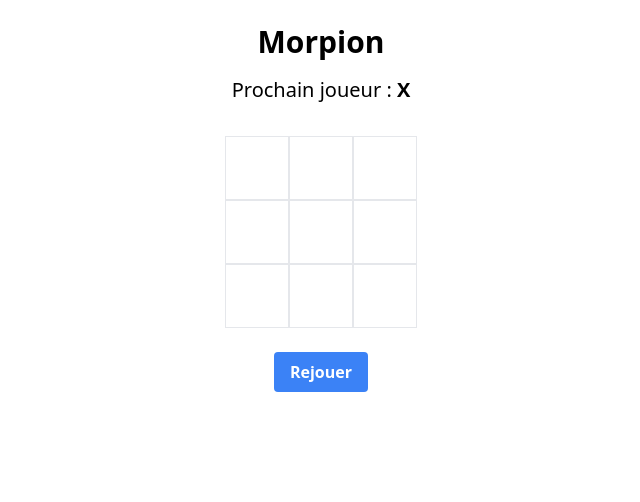
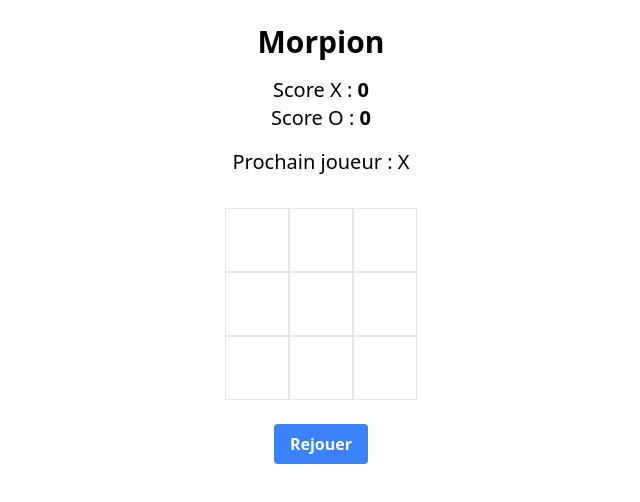
Before and after one commit to man2lol/morpion, a React (Vite) app: page / in a window 1280 px wide. Shown: the top 502 px of the page, without its empty margins (319-959 px from the left). Built offline with nearby package versions, Linux system fonts and the light colour scheme.

Commit message:
ajout des scores et de la victoire

```diff
--- a/src/App.jsx
+++ b/src/App.jsx
@@ -1,16 +1,47 @@
 import Board from './components/Board.jsx';
+
 import { useState } from 'react';
+
+function calculateWinner(board) {
+  if (board[0] && board[0] === board[1] && board[1] === board[2])
+    return board[0];
+  if (board[3] && board[3] === board[4] && board[4] === board[5])
+    return board[3];
+  if (board[6] && board[6] === board[7] && board[7] === board[8])
+    return board[6];
+
+  if (board[0] && board[0] === board[3] && board[3] === board[6])
+    return board[0];
+  if (board[1] && board[1] === board[4] && board[4] === board[7])
+    return board[1];
+  if (board[2] && board[2] === board[5] && board[5] === board[8])
+    return board[2];
+
+  if (board[0] && board[0] === board[4] && board[4] === board[8])
+    return board[0];
+  if (board[2] && board[2] === board[4] && board[4] === board[6])
+    return board[2];
+
+  return null;
+}
 
 export default function App() {
   const [board, setBoard] = useState(Array(9).fill(null));
   const [isXNext, setIsXNext] = useState(true);
+  const [scoreX, setScoreX] = useState(0);
+  const [scoreO, setScoreO] = useState(0);
+
+  const winner = calculateWinner(board);
 
   const handleClick = (index) => {
-    if (board[index]) return;
+    if (board[index] || winner) return;
     const newBoard = [...board];
     newBoard[index] = isXNext ? 'X' : 'O';
     setBoard(newBoard);
     setIsXNext(!isXNext);
+    const win = calculateWinner(newBoard);
+    if (win === 'X') setScoreX(scoreX + 1);
+    if (win === 'O') setScoreO(scoreO + 1);
   };
 
   const resetBoard = () => {
@@ -21,10 +52,24 @@ export default function App() {
   return (
     <div className="text-center mt-6">
       <h1 className="text-3xl font-bold mb-4">Morpion</h1>
+
+      <div className="text-xl mb-4">
+        <p>
+          Score X : <strong>{scoreX}</strong>
+        </p>
+        <p>
+          Score O : <strong>{scoreO}</strong>
+        </p>
+      </div>
+
       <p className="text-xl mb-4">
-        Prochain joueur : <strong>{isXNext ? 'X' : 'O'}</strong>
+        {winner
+          ? ` Le joueur ${winner} a gagné !`
+          : `Prochain joueur : ${isXNext ? 'X' : 'O'}`}
       </p>
+
       <Board board={board} onClick={handleClick} />
+
       <button
         onClick={resetBoard}
         className="mt-6 bg-blue-500 hover:bg-blue-700 text-white font-bold px-4 py-2 rounded"
--- a/src/components/Board.jsx
+++ b/src/components/Board.jsx
@@ -2,73 +2,33 @@ export default function Board({ board, onClick }) {
   return (
     <div className="mx-auto w-fit mt-8">
       <div className="flex">
-        <div
-          className="w-16 h-16 border flex items-center justify-center text-3xl cursor-pointer"
-          onClick={() => onClick(0)}
-        >
-          {board[0]}
-        </div>
-
-        <div
-          className="w-16 h-16 border flex items-center justify-center text-3xl cursor-pointer"
-          onClick={() => onClick(1)}
-        >
-          {board[1]}
-        </div>
-
-        <div
-          className="w-16 h-16 border flex items-center justify-center text-3xl cursor-pointer"
-          onClick={() => onClick(2)}
-        >
-          {board[2]}
-        </div>
+        <Cell value={board[0]} onClick={() => onClick(0)} />
+        <Cell value={board[1]} onClick={() => onClick(1)} />
+        <Cell value={board[2]} onClick={() => onClick(2)} />
       </div>
 
       <div className="flex">
-        <div
-          className="w-16 h-16 border flex items-center justify-center text-3xl cursor-pointer"
-          onClick={() => onClick(3)}
-        >
-          {board[3]}
-        </div>
-
-        <div
-          className="w-16 h-16 border flex items-center justify-center text-3xl cursor-pointer"
-          onClick={() => onClick(4)}
-        >
-          {board[4]}
-        </div>
-
-        <div
-          className="w-16 h-16 border flex items-center justify-center text-3xl cursor-pointer"
-          onClick={() => onClick(5)}
-        >
-          {board[5]}
-        </div>
+        <Cell value={board[3]} onClick={() => onClick(3)} />
+        <Cell value={board[4]} onClick={() => onClick(4)} />
+        <Cell value={board[5]} onClick={() => onClick(5)} />
       </div>
 
       <div className="flex">
-        <div
-          className="w-16 h-16 border flex items-center justify-center text-3xl cursor-pointer"
-          onClick={() => onClick(6)}
-        >
-          {board[6]}
-        </div>
-
-        <div
-          className="w-16 h-16 border flex items-center justify-center text-3xl cursor-pointer"
-          onClick={() => onClick(7)}
-        >
-          {board[7]}
-        </div>
-
-        <div
-          className="w-16 h-16 border flex items-center justify-center text-3xl cursor-pointer"
-          onClick={() => onClick(8)}
-        >
-          {board[8]}
-        </div>
+        <Cell value={board[6]} onClick={() => onClick(6)} />
+        <Cell value={board[7]} onClick={() => onClick(7)} />
+        <Cell value={board[8]} onClick={() => onClick(8)} />
       </div>
     </div>
   );
 }
+
+function Cell({ value, onClick }) {
+  return (
+    <div
+      className="w-16 h-16 border flex items-center justify-center text-3xl cursor-pointer"
+      onClick={onClick}
+    >
+      {value}
+    </div>
+  );
+}
--- a/src/components/Carre.jsx
+++ /dev/null
@@ -1,10 +0,0 @@
-export default function Carre({ value, onClick }) {
-  return (
-    <button
-      className="w-20 h-20 text-3xl font-bold flex items-center justify-center border border-gray-500"
-      onClick={onClick}
-    >
-      {value}
-    </button>
-  );
-}
--- a/src/components/Score.jsx
+++ /dev/null
@@ -1,8 +0,0 @@
-export default function ScoreBoard({ score1, score2 }) {
-  return (
-    <div className="flex justify-center gap-10 text-xl font-bold mt-4">
-      <p>Joueur 1 : {score1}</p>
-      <p>Joueur 2 : {score2}</p>
-    </div>
-  );
-}
```
